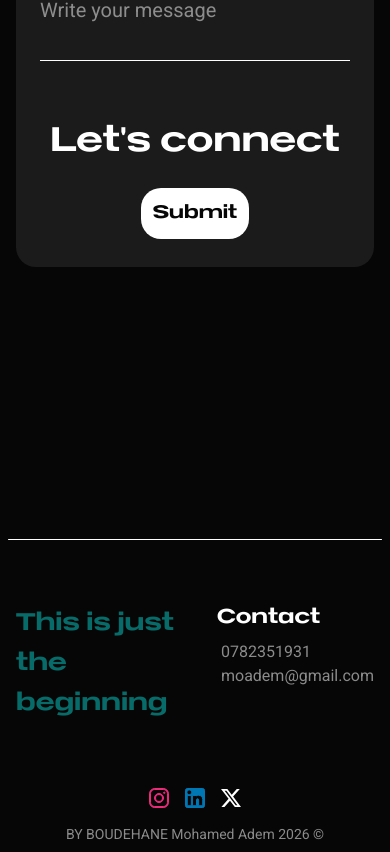
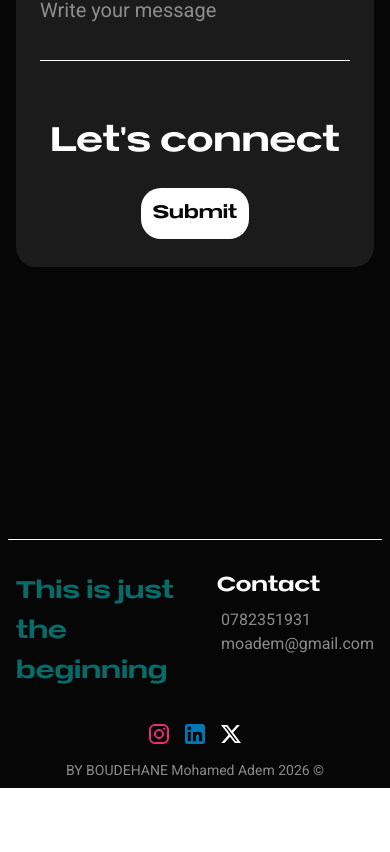
Before and after one commit to moadem-bdh/my-portfolio, a React (Vite) app: page / in a window 390 px wide. Shown: the part 6747-7599 px from the top of the page. After the commit the page ends 7535 px from the top, so only its background shows below. Built offline with nearby package versions, Linux system fonts and the light colour scheme.

Commit message:
fixing the gap in the footer

```diff
--- a/src/pages/FooterSection.tsx
+++ b/src/pages/FooterSection.tsx
@@ -7,7 +7,7 @@ export default function FooterSection (){
 
 return (
 
-    <footer className="  w-full bg-bgDark gap-16 pb-2 pt-50 flex flex-col items-center  ">
+    <footer className="  w-full bg-bgDark gap-8 md:gap-16 pb-2 pt-50 flex flex-col items-center  ">
      <hr className=" w-96/100 rounded  border-white  " />
 
   <div className=" flex flex-row w-full justify-between px-4 md:px-20  ">
```
